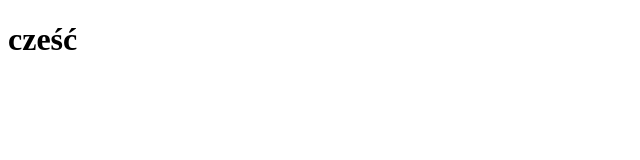
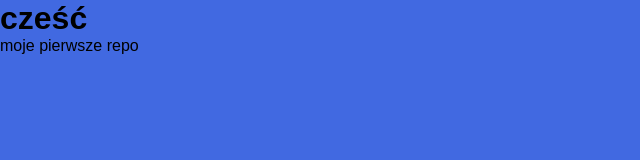
Before and after one commit to Dorota-GLOWACKA/ProjektGit-2, a plain HTML site: page index.html in a window 1280 px wide. Shown: the whole page, without its empty margins (0-640 px from the left). Drawn offline with Linux system fonts and the light colour scheme.

Commit message:
added p added style.css

```diff
--- a/index.html
+++ b/index.html
@@ -10,6 +10,7 @@
 
 <body>
   <h1>cześć</h1>
+  <p>moje pierwsze repo</p>
 
 </body>
 
--- a/style.css
+++ b/style.css
@@ -0,0 +1,12 @@
+* {
+	box-sizing: border-box;
+	margin: 0;
+	padding: 0;
+}
+
+body{
+  height: 100vh;
+  font-family: sans-serif;
+  overflow: hidden;
+  background: royalblue;
+}
```
